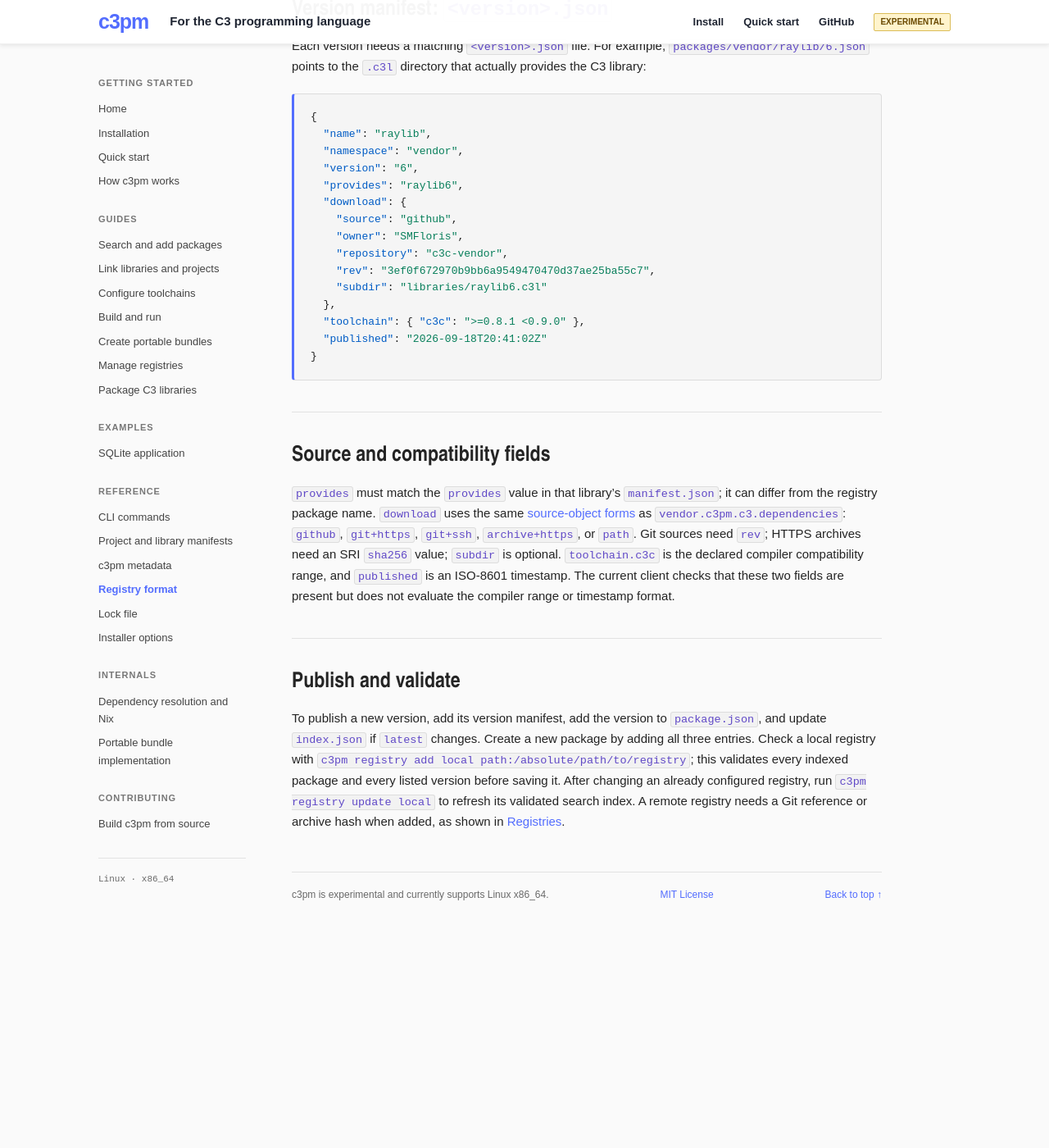
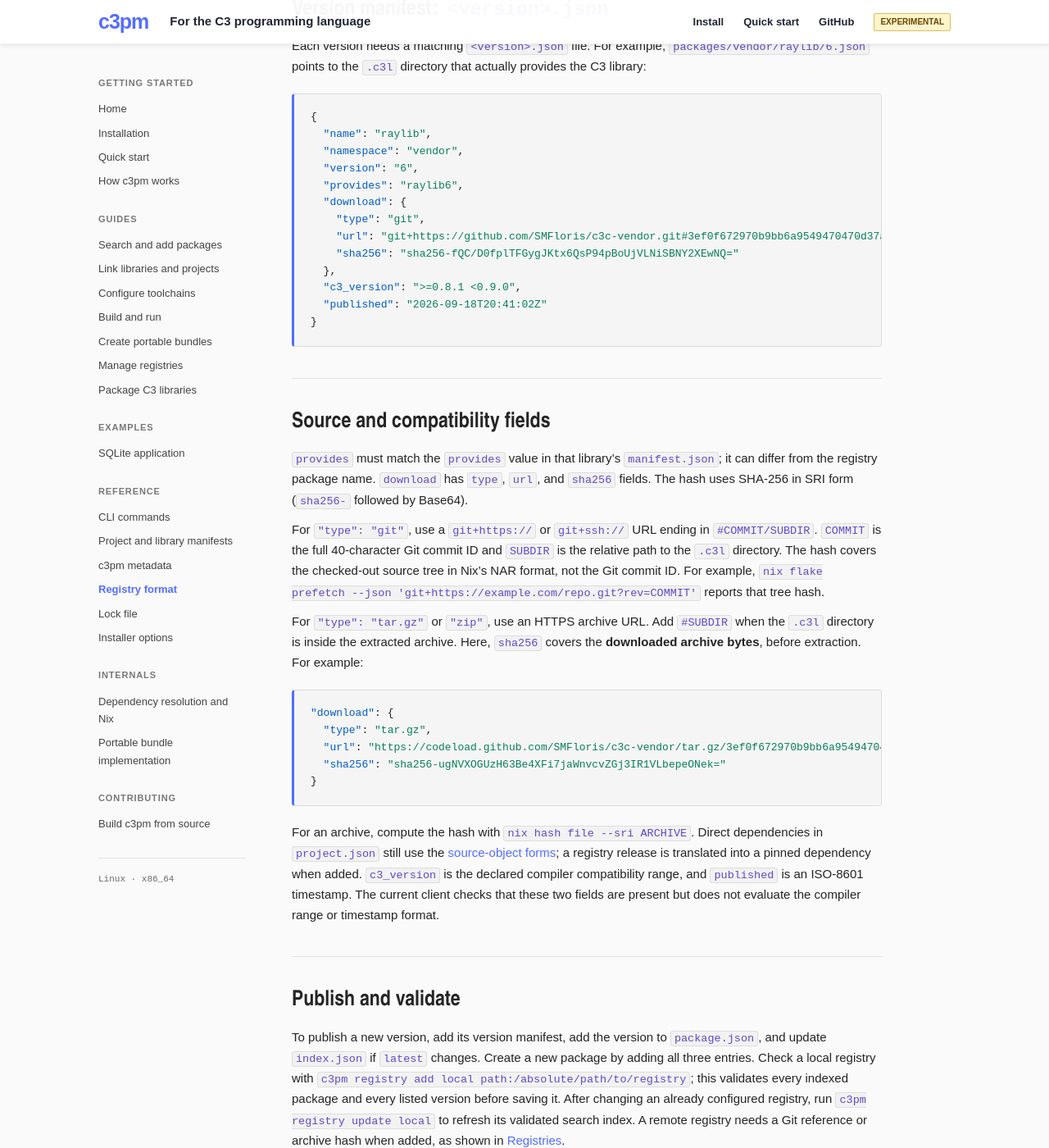
Before and after one commit to SMFloris/c3pm, a Jekyll site: the page built from docs/reference/registry.md, in a window 1280 px wide and 1400 px high, scrolled down 2093 px. Shown: the whole window at 82% size. Built offline with Jekyll 4.4.1, drawn with Linux system fonts in a browser that asks for light colours; before the commit the page ends 3255 px from its top, so only the background shows below that.

Commit message:
fix: make more spec driven

````diff
--- a/docs/reference/registry.md
+++ b/docs/reference/registry.md
@@ -79,20 +79,32 @@ Each version needs a matching `<version>.json` file. For example, `packages/vend
   "version": "6",
   "provides": "raylib6",
   "download": {
-    "source": "github",
-    "owner": "SMFloris",
-    "repository": "c3c-vendor",
-    "rev": "3ef0f672970b9bb6a9549470470d37ae25ba55c7",
-    "subdir": "libraries/raylib6.c3l"
+    "type": "git",
+    "url": "git+https://github.com/SMFloris/c3c-vendor.git#3ef0f672970b9bb6a9549470470d37ae25ba55c7/libraries/raylib6.c3l",
+    "sha256": "sha256-fQC/D0fplTFGygJKtx6QsP94pBoUjVLNiSBNY2XEwNQ="
   },
-  "toolchain": { "c3c": ">=0.8.1 <0.9.0" },
+  "c3_version": ">=0.8.1 <0.9.0",
   "published": "2026-09-18T20:41:02Z"
 }
 ```
 
 ## Source and compatibility fields
 
-`provides` must match the `provides` value in that library's `manifest.json`; it can differ from the registry package name. `download` uses the same [source-object forms]({{ '/docs/reference/metadata/#c3-dependency-sources' | relative_url }}) as `vendor.c3pm.c3.dependencies`: `github`, `git+https`, `git+ssh`, `archive+https`, or `path`. Git sources need `rev`; HTTPS archives need an SRI `sha256` value; `subdir` is optional. `toolchain.c3c` is the declared compiler compatibility range, and `published` is an ISO-8601 timestamp. The current client checks that these two fields are present but does not evaluate the compiler range or timestamp format.
+`provides` must match the `provides` value in that library's `manifest.json`; it can differ from the registry package name. `download` has `type`, `url`, and `sha256` fields. The hash uses SHA-256 in SRI form (`sha256-` followed by Base64).
+
+For `"type": "git"`, use a `git+https://` or `git+ssh://` URL ending in `#COMMIT/SUBDIR`. `COMMIT` is the full 40-character Git commit ID and `SUBDIR` is the relative path to the `.c3l` directory. The hash covers the checked-out source tree in Nix's NAR format, not the Git commit ID. For example, `nix flake prefetch --json 'git+https://example.com/repo.git?rev=COMMIT'` reports that tree hash.
+
+For `"type": "tar.gz"` or `"zip"`, use an HTTPS archive URL. Add `#SUBDIR` when the `.c3l` directory is inside the extracted archive. Here, `sha256` covers the **downloaded archive bytes**, before extraction. For example:
+
+```json
+"download": {
+  "type": "tar.gz",
+  "url": "https://codeload.github.com/SMFloris/c3c-vendor/tar.gz/3ef0f672970b9bb6a9549470470d37ae25ba55c7#libraries/raylib6.c3l",
+  "sha256": "sha256-ugNVXOGUzH63Be4XFi7jaWnvcvZGj3IR1VLbepeONek="
+}
+```
+
+For an archive, compute the hash with `nix hash file --sri ARCHIVE`. Direct dependencies in `project.json` still use the [source-object forms]({{ '/docs/reference/metadata/#c3-dependency-sources' | relative_url }}); a registry release is translated into a pinned dependency when added. `c3_version` is the declared compiler compatibility range, and `published` is an ISO-8601 timestamp. The current client checks that these two fields are present but does not evaluate the compiler range or timestamp format.
 
 ## Publish and validate
 
````
Also changed, not shown: docs/guides/packaging.md (+1 -1 lines), docs/reference/metadata.md (+3 -1 lines), 11 other files.
